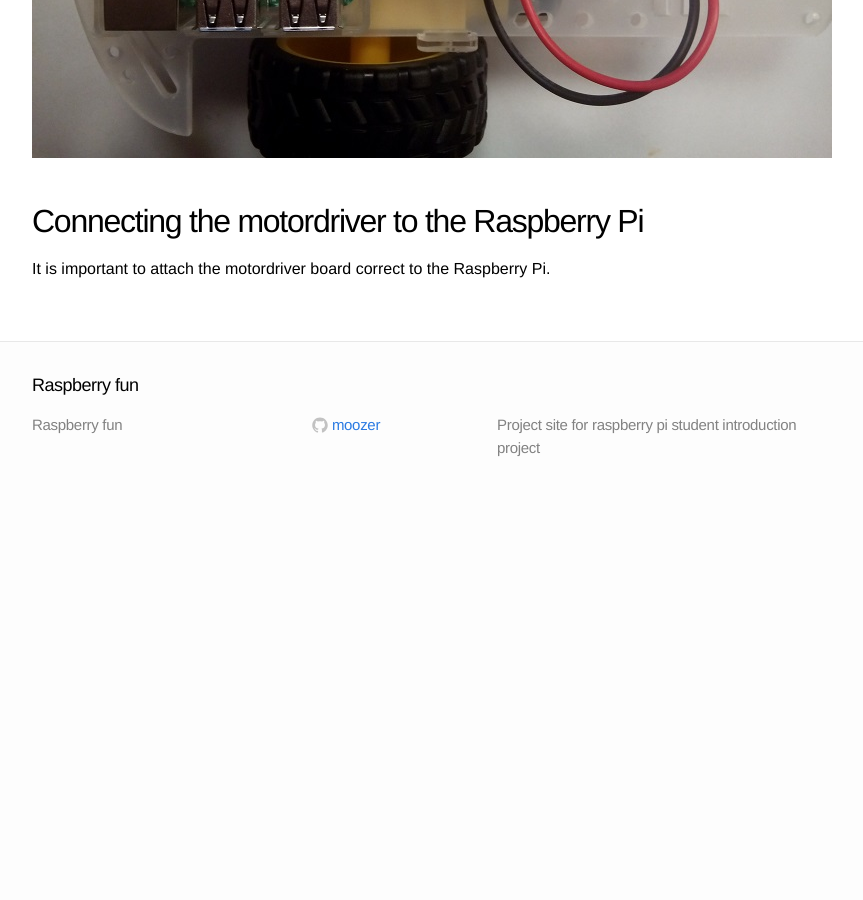
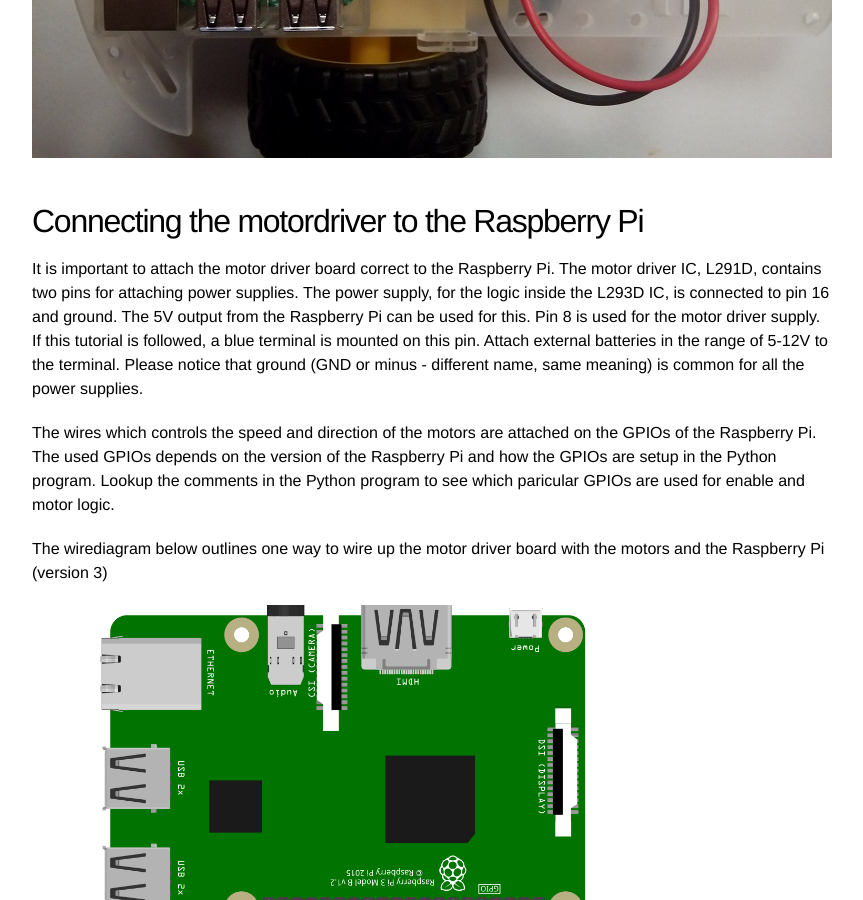
Before and after one commit to EAL-IT-Technology/RaspberryFun, a Jekyll site: the page built from hardware/motordriver/index.md, in a window 1280 px wide and 900 px high, scrolled down 6141 px. Shown: the whole window, without its empty margins (208-1071 px from the left). Built offline with Jekyll 4.4.1, drawn with Linux system fonts in a browser that asks for light colours; before the commit the page ends 6645 px from its top, so only the background shows below that; some of the changed text lies outside the part shown.

Commit message:
Added two pictures for the motordriver homepage Updated the motordriver/index.md file.

```diff
--- a/hardware/motordriver/index.md
+++ b/hardware/motordriver/index.md
@@ -109,4 +109,10 @@
 ![The Robot mounted](pics/IMG_20160903_231342.jpg "The motor driver board mounted on the robot frame")
 
 ## Connecting the motordriver to the Raspberry Pi
-It is important to attach the motordriver board correct to the Raspberry Pi.
+It is important to attach the motor driver board correct to the Raspberry Pi. The motor driver IC, L291D, contains two pins for attaching power supplies. The power supply, for the logic inside the L293D IC, is connected to pin 16 and ground. The 5V output from the Raspberry Pi can be used for this. Pin 8 is used for the motor driver supply. If this tutorial is followed, a blue terminal is mounted on this pin. Attach external batteries in the range of 5-12V to the terminal. Please notice that ground (GND or minus - different name, same meaning) is common for all the power supplies.
+
+The wires which controls the speed and direction of the motors are attached on the GPIOs of the Raspberry Pi. The used GPIOs depends on the version of the Raspberry Pi and how the GPIOs are setup in the Python program. Lookup the comments in the Python program to see which paricular GPIOs are used for enable and motor logic.
+
+The wirediagram below outlines one way to wire up the motor driver board with the motors and the Raspberry Pi (version 3)
+
+<img src="pics/robotwirediagram_bb.png" alt="Wiring diagram of the motordriver board" width="800" />
```
Also changed, not shown: other parts of hardware/motordriver/index.md (+1 -1 lines), hardware/motordriver/pics/robotwirediagram_bb.png (added), 1 other file.
